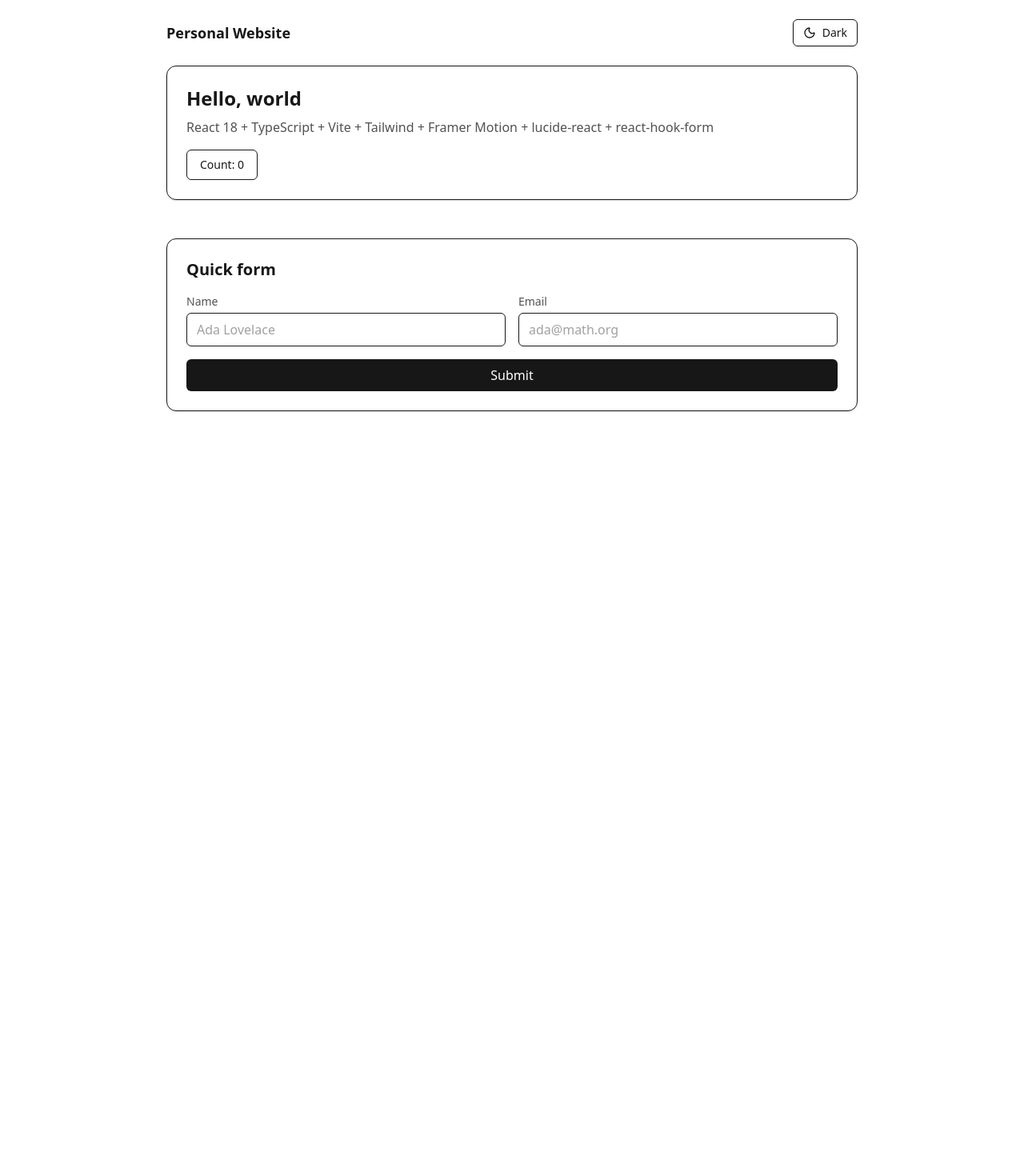
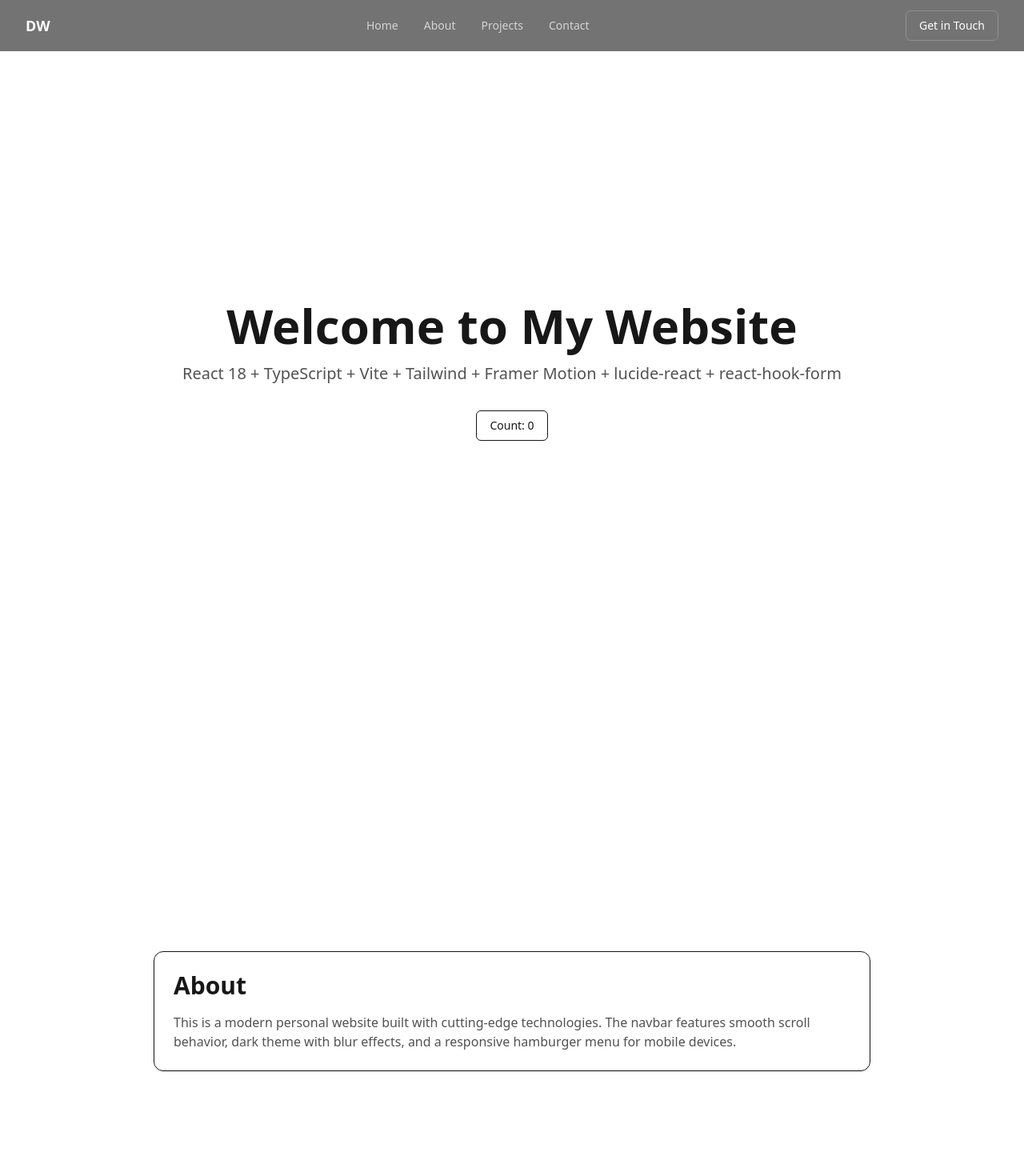
Before and after one commit to DhruvS25/Personal-Website, a React (Vite) app: page / in a window 1280 px wide. Shown: the top 1470 px of the page at 80% size. Before the commit the page ends 800 px from the top, so only its background shows below. Built offline with nearby package versions, Linux system fonts and the light colour scheme.

Commit message:
Added possible components and a navbar

```diff
--- a/src/App.tsx
+++ b/src/App.tsx
@@ -1,6 +1,7 @@
 import { useState } from 'react'
 import { motion } from 'framer-motion'
 import { useForm } from 'react-hook-form'
+import { Navbar } from './components/Navbar'
 import { ThemeToggle } from './components/ThemeToggle'
 
 type ContactForm = {
@@ -19,23 +20,21 @@ function App() {
 
   return (
     <div className="min-h-screen bg-white text-neutral-900 antialiased dark:bg-neutral-950 dark:text-neutral-100">
-      <header className="mx-auto flex max-w-4xl items-center justify-between px-4 py-6">
-        <h1 className="text-lg font-semibold">Personal Website</h1>
-        <ThemeToggle />
-      </header>
+      <Navbar />
 
-      <main className="mx-auto max-w-4xl space-y-12 px-4 pb-20">
-        <motion.section
+      {/* Home Section */}
+      <section id="home" className="min-h-screen flex items-center justify-center px-4 py-20">
+        <div className="mx-auto max-w-4xl text-center">
+          <motion.div
             initial={{ opacity: 0, y: 16 }}
             animate={{ opacity: 1, y: 0 }}
             transition={{ duration: 0.6, ease: 'easeOut' }}
-          className="rounded-xl border p-6 shadow-sm dark:border-neutral-800"
           >
-          <h2 className="mb-2 text-2xl font-bold">Hello, world</h2>
-          <p className="text-neutral-600 dark:text-neutral-300">
+            <h1 className="mb-4 text-5xl font-bold md:text-6xl">Welcome to My Website</h1>
+            <p className="mb-8 text-lg text-neutral-600 dark:text-neutral-300 md:text-xl">
               React 18 + TypeScript + Vite + Tailwind + Framer Motion + lucide-react + react-hook-form
             </p>
-          <div className="mt-4 inline-flex items-center gap-3">
+            <div className="inline-flex items-center gap-3">
               <button
                 className="rounded-md border px-4 py-2 text-sm font-medium transition-colors hover:bg-neutral-100 dark:border-neutral-700 dark:hover:bg-neutral-800"
                 onClick={() => setCount(c => c + 1)}
@@ -43,16 +42,59 @@ function App() {
                 Count: {count}
               </button>
             </div>
-        </motion.section>
+          </motion.div>
+        </div>
+      </section>
 
-        <motion.section
+      {/* About Section */}
+      <section id="about" className="min-h-screen flex items-center justify-center px-4 py-20">
+        <div className="mx-auto max-w-4xl">
+          <motion.div
             initial={{ opacity: 0, y: 16 }}
             whileInView={{ opacity: 1, y: 0 }}
             viewport={{ once: true, margin: '-100px' }}
             transition={{ duration: 0.6, ease: 'easeOut' }}
             className="rounded-xl border p-6 shadow-sm dark:border-neutral-800"
           >
-          <h2 className="mb-4 text-xl font-semibold">Quick form</h2>
+            <h2 className="mb-4 text-3xl font-bold">About</h2>
+            <p className="text-neutral-600 dark:text-neutral-300">
+              This is a modern personal website built with cutting-edge technologies.
+              The navbar features smooth scroll behavior, dark theme with blur effects,
+              and a responsive hamburger menu for mobile devices.
+            </p>
+          </motion.div>
+        </div>
+      </section>
+
+      {/* Projects Section */}
+      <section id="projects" className="min-h-screen flex items-center justify-center px-4 py-20">
+        <div className="mx-auto max-w-4xl">
+          <motion.div
+            initial={{ opacity: 0, y: 16 }}
+            whileInView={{ opacity: 1, y: 0 }}
+            viewport={{ once: true, margin: '-100px' }}
+            transition={{ duration: 0.6, ease: 'easeOut' }}
+            className="rounded-xl border p-6 shadow-sm dark:border-neutral-800"
+          >
+            <h2 className="mb-4 text-3xl font-bold">Projects</h2>
+            <p className="text-neutral-600 dark:text-neutral-300">
+              Your projects will be displayed here. This section is ready for your content.
+            </p>
+          </motion.div>
+        </div>
+      </section>
+
+      {/* Contact Section */}
+      <section id="contact" className="min-h-screen flex items-center justify-center px-4 py-20">
+        <div className="mx-auto max-w-4xl w-full">
+          <motion.div
+            initial={{ opacity: 0, y: 16 }}
+            whileInView={{ opacity: 1, y: 0 }}
+            viewport={{ once: true, margin: '-100px' }}
+            transition={{ duration: 0.6, ease: 'easeOut' }}
+            className="rounded-xl border p-6 shadow-sm dark:border-neutral-800"
+          >
+            <h2 className="mb-4 text-3xl font-bold">Contact</h2>
             <form onSubmit={handleSubmit(onSubmit)} className="grid gap-4 sm:grid-cols-2">
               <div className="grid gap-1">
                 <label htmlFor="name" className="text-sm text-neutral-600 dark:text-neutral-300">Name</label>
@@ -81,8 +123,9 @@ function App() {
                 </button>
               </div>
             </form>
-        </motion.section>
-      </main>
+          </motion.div>
+        </div>
+      </section>
     </div>
   )
 }
--- /dev/null
+++ b/src/components/Navbar.tsx
@@ -0,0 +1,153 @@
+import { useState, useEffect } from 'react'
+import { motion, AnimatePresence } from 'framer-motion'
+import { Menu, X } from 'lucide-react'
+
+interface NavLink {
+  label: string
+  href: string
+}
+
+const navLinks: NavLink[] = [
+  { label: 'Home', href: '#home' },
+  { label: 'About', href: '#about' },
+  { label: 'Projects', href: '#projects' },
+  { label: 'Contact', href: '#contact' },
+]
+
+export function Navbar() {
+  const [isOpen, setIsOpen] = useState(false)
+  const [scrolled, setScrolled] = useState(false)
+
+  useEffect(() => {
+    function handleScroll() {
+      setScrolled(window.scrollY > 20)
+    }
+    window.addEventListener('scroll', handleScroll)
+    return () => window.removeEventListener('scroll', handleScroll)
+  }, [])
+
+  function handleNavClick(e: React.MouseEvent<HTMLElement>, href: string) {
+    e.preventDefault()
+    const targetId = href.replace('#', '')
+    const element = document.getElementById(targetId)
+
+    if (element) {
+      element.scrollIntoView({
+        behavior: 'smooth',
+        block: 'start',
+      })
+    }
+
+    setIsOpen(false)
+  }
+
+  return (
+    <>
+      <motion.nav
+        initial={{ y: -100 }}
+        animate={{ y: 0 }}
+        transition={{ duration: 0.5, ease: 'easeOut' }}
+        className={`fixed top-0 left-0 right-0 z-50 transition-all duration-300 ${
+          scrolled
+            ? 'bg-neutral-900/80 dark:bg-neutral-950/80 backdrop-blur-md shadow-lg'
+            : 'bg-neutral-900/60 dark:bg-neutral-950/60 backdrop-blur-sm'
+        }`}
+      >
+        <div className="mx-auto max-w-7xl px-4 sm:px-6 lg:px-8">
+          <div className="flex h-16 items-center justify-between">
+            {/* Logo - Left */}
+            <motion.a
+              href="#home"
+              onClick={(e) => handleNavClick(e, '#home')}
+              className="flex items-center gap-2 text-lg font-bold text-white transition-opacity hover:opacity-80"
+              whileHover={{ scale: 1.05 }}
+              whileTap={{ scale: 0.95 }}
+            >
+              <span className="text-primary">DW</span>
+            </motion.a>
+
+            {/* Nav Links - Center (Desktop) */}
+            <div className="hidden md:flex md:items-center md:gap-8">
+              {navLinks.map((link) => (
+                <motion.a
+                  key={link.href}
+                  href={link.href}
+                  onClick={(e) => handleNavClick(e, link.href)}
+                  className="text-sm font-medium text-neutral-300 transition-colors hover:text-white"
+                  whileHover={{ y: -2 }}
+                  whileTap={{ y: 0 }}
+                >
+                  {link.label}
+                </motion.a>
+              ))}
+            </div>
+
+            {/* Bordered Button - Right (Desktop) */}
+            <div className="hidden md:block">
+              <motion.button
+                onClick={(e) => handleNavClick(e, '#contact')}
+                className="rounded-md border border-white/20 bg-transparent px-4 py-2 text-sm font-medium text-white transition-all hover:border-white/40 hover:bg-white/10"
+                whileHover={{ scale: 1.05 }}
+                whileTap={{ scale: 0.95 }}
+              >
+                Get in Touch
+              </motion.button>
+            </div>
+
+            {/* Hamburger Menu - Mobile */}
+            <motion.button
+              type="button"
+              onClick={() => setIsOpen(!isOpen)}
+              className="md:hidden text-white p-2"
+              whileTap={{ scale: 0.95 }}
+              aria-label="Toggle menu"
+            >
+              {isOpen ? <X size={24} /> : <Menu size={24} />}
+            </motion.button>
+          </div>
+        </div>
+
+        {/* Mobile Menu */}
+        <AnimatePresence>
+          {isOpen && (
+            <motion.div
+              initial={{ opacity: 0, height: 0 }}
+              animate={{ opacity: 1, height: 'auto' }}
+              exit={{ opacity: 0, height: 0 }}
+              transition={{ duration: 0.3 }}
+              className="md:hidden overflow-hidden bg-neutral-900/95 dark:bg-neutral-950/95 backdrop-blur-md"
+            >
+              <div className="px-4 py-4 space-y-4">
+                {navLinks.map((link, index) => (
+                  <motion.a
+                    key={link.href}
+                    href={link.href}
+                    onClick={(e) => handleNavClick(e, link.href)}
+                    className="block text-base font-medium text-neutral-300 transition-colors hover:text-white"
+                    initial={{ opacity: 0, x: -20 }}
+                    animate={{ opacity: 1, x: 0 }}
+                    transition={{ delay: index * 0.1 }}
+                  >
+                    {link.label}
+                  </motion.a>
+                ))}
+                <motion.button
+                  onClick={(e) => handleNavClick(e, '#contact')}
+                  className="w-full rounded-md border border-white/20 bg-transparent px-4 py-2 text-sm font-medium text-white transition-all hover:border-white/40 hover:bg-white/10"
+                  initial={{ opacity: 0, x: -20 }}
+                    animate={{ opacity: 1, x: 0 }}
+                    transition={{ delay: navLinks.length * 0.1 }}
+                >
+                  Get in Touch
+                </motion.button>
+              </div>
+            </motion.div>
+          )}
+        </AnimatePresence>
+      </motion.nav>
+
+      {/* Spacer to prevent content from going under fixed navbar */}
+      <div className="h-16" />
+    </>
+  )
+}
--- a/src/index.css
+++ b/src/index.css
@@ -1,6 +1,16 @@
 @import "tailwindcss";
+
+/* Smooth scroll behavior */
+html {
+  scroll-behavior: smooth;
+}
 
 /* Optional: base layout helpers */
 html, body, #root {
   height: 100%;
 }
+
+body {
+  background-color: #0a0a0f;
+  color: #e5e7eb;
+}
```
Also changed, not shown: src/components/About.tsx (added), src/components/Hero.tsx (added), src/components/Projects.tsx (added), src/components/Skills.tsx (added). Lines whose indentation alone changed are shown as unchanged.
